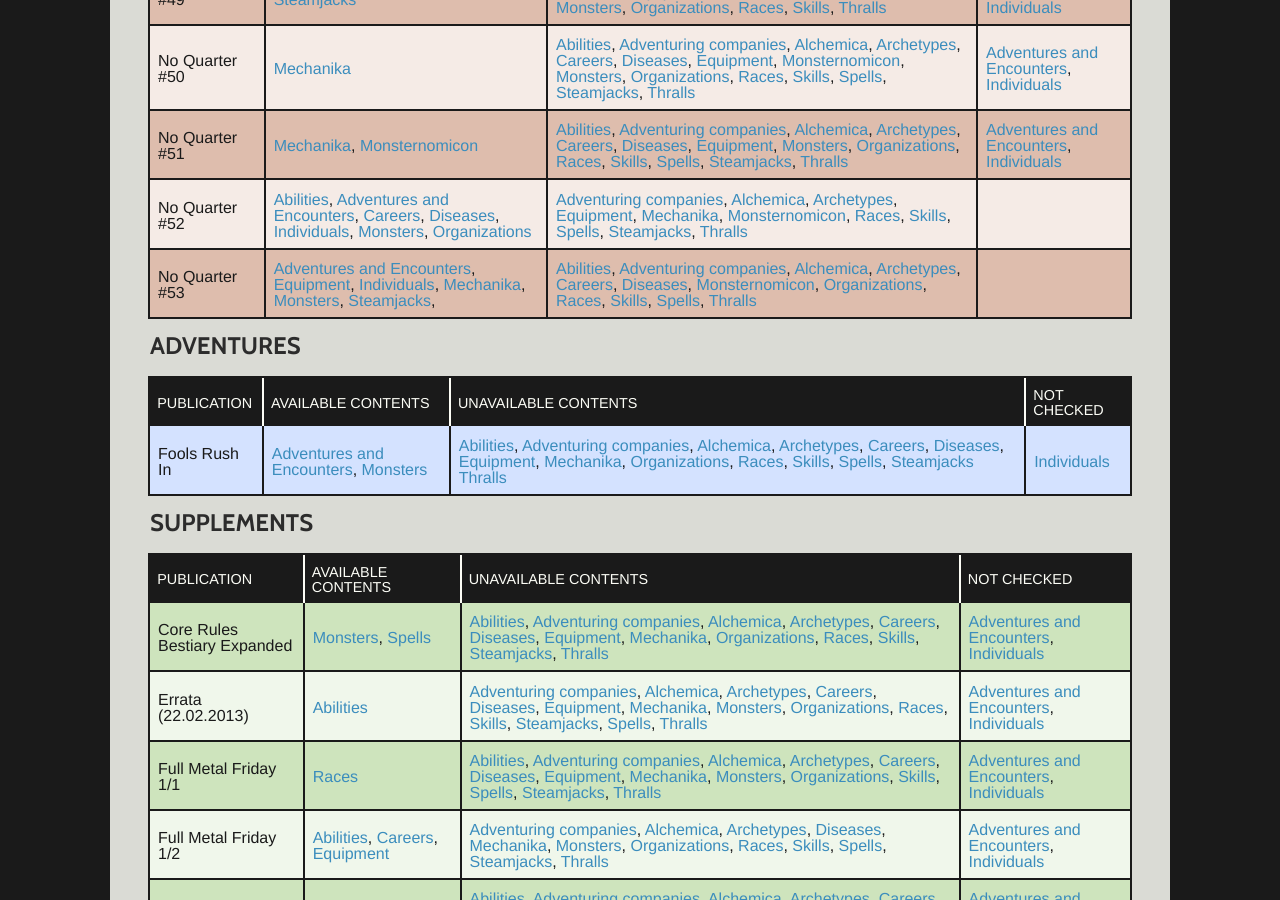
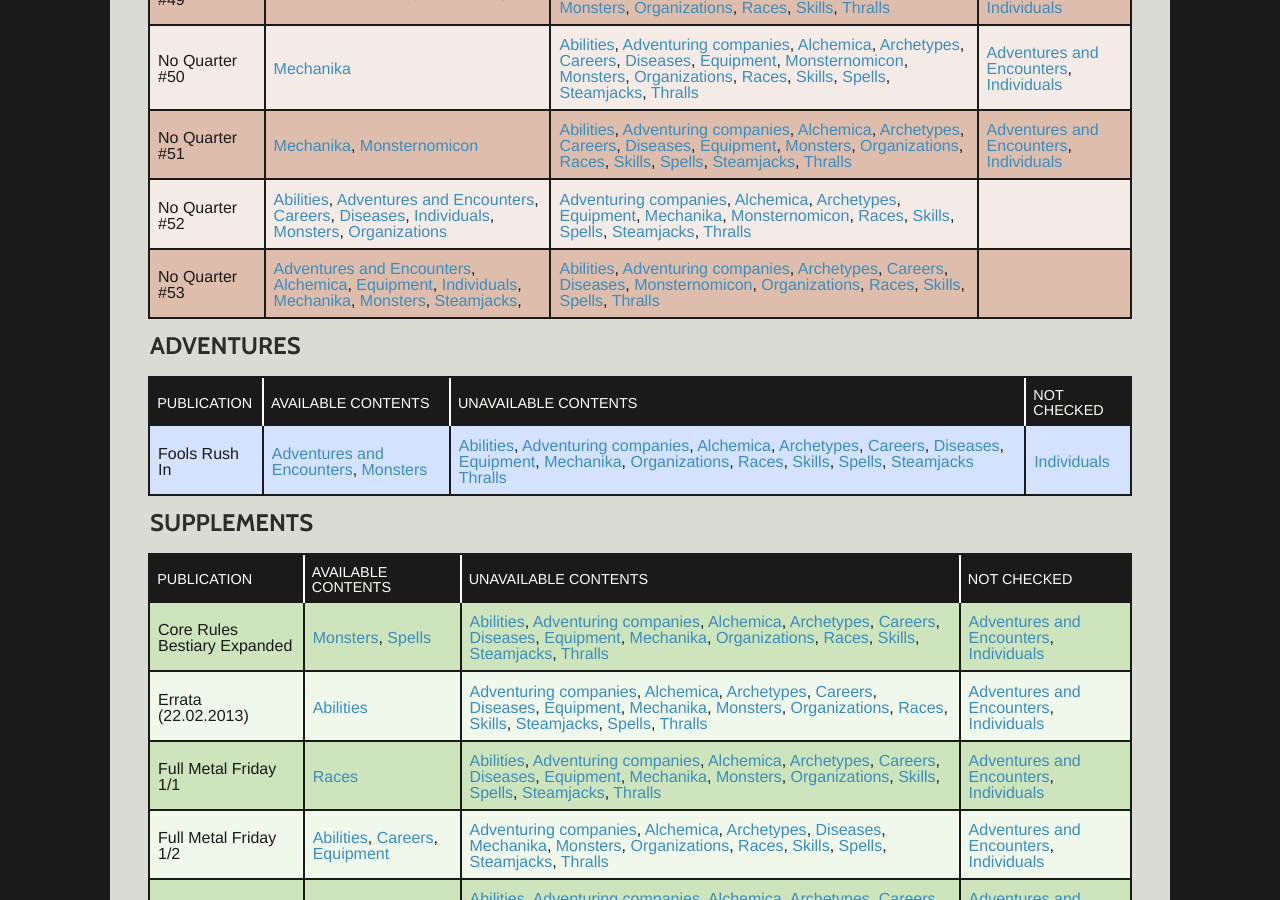
Before and after one commit to ikrpg/ikrpg.github.io, a Jekyll site: the page built from _posts/Portal/0000-01-01-Publications.html, in a window 1280 px wide and 900 px high, scrolled down 1233 px. Built offline with Jekyll 4.4.1, drawn with Linux system fonts in a browser that asks for light colours; part of the change alters nothing that is shown.

```diff
--- a/_posts/Portal/0000-01-01-Publications.html
+++ b/_posts/Portal/0000-01-01-Publications.html
@@ -395,6 +395,7 @@ tags:
             <td>No Quarter #53</td>
             <td>
                 <a href="/index/Adventure-and-Encounter-Index">Adventures and Encounters</a>,
+                <a href="/index/Alchemy-Index">Alchemica</a>,
                 <a href="/index/Equipment-Index">Equipment</a>,
                 <a href="/index/Individuals-Index">Individuals</a>,
                 <a href="/index/Mechanika-Index">Mechanika</a>,
@@ -404,7 +405,6 @@ tags:
             <td>
                 <a href="/index/Ability-Index">Abilities</a>,
                 <a href="/index/Adventuring-Company-Index">Adventuring companies</a>,
-                <a href="/index/Alchemy-Index">Alchemica</a>,
                 <a href="/index/Archetype-Index">Archetypes</a>,
                 <a href="/index/Career-Index">Careers</a>,
                 <a href="/index/Disease-Index">Diseases</a>,
```
